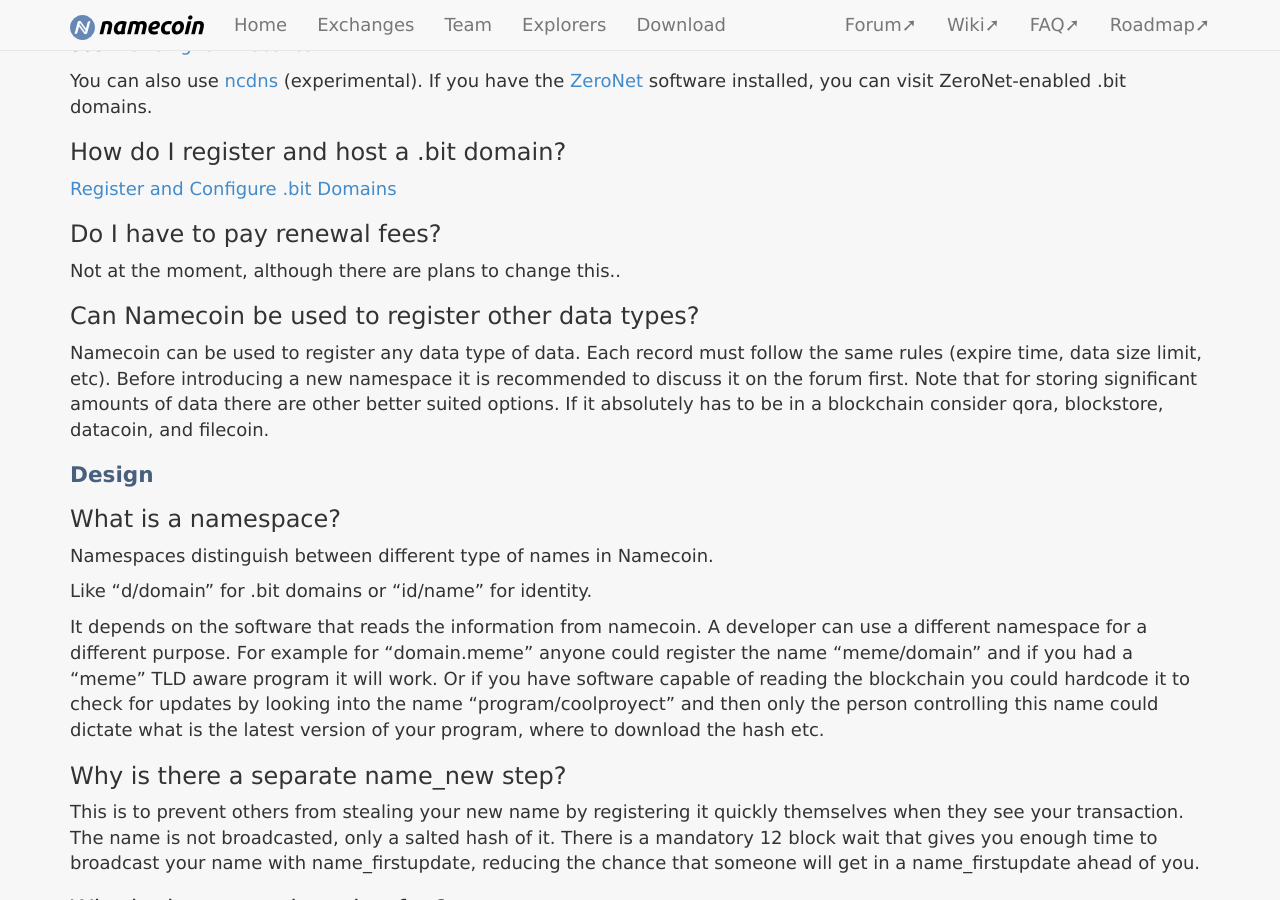
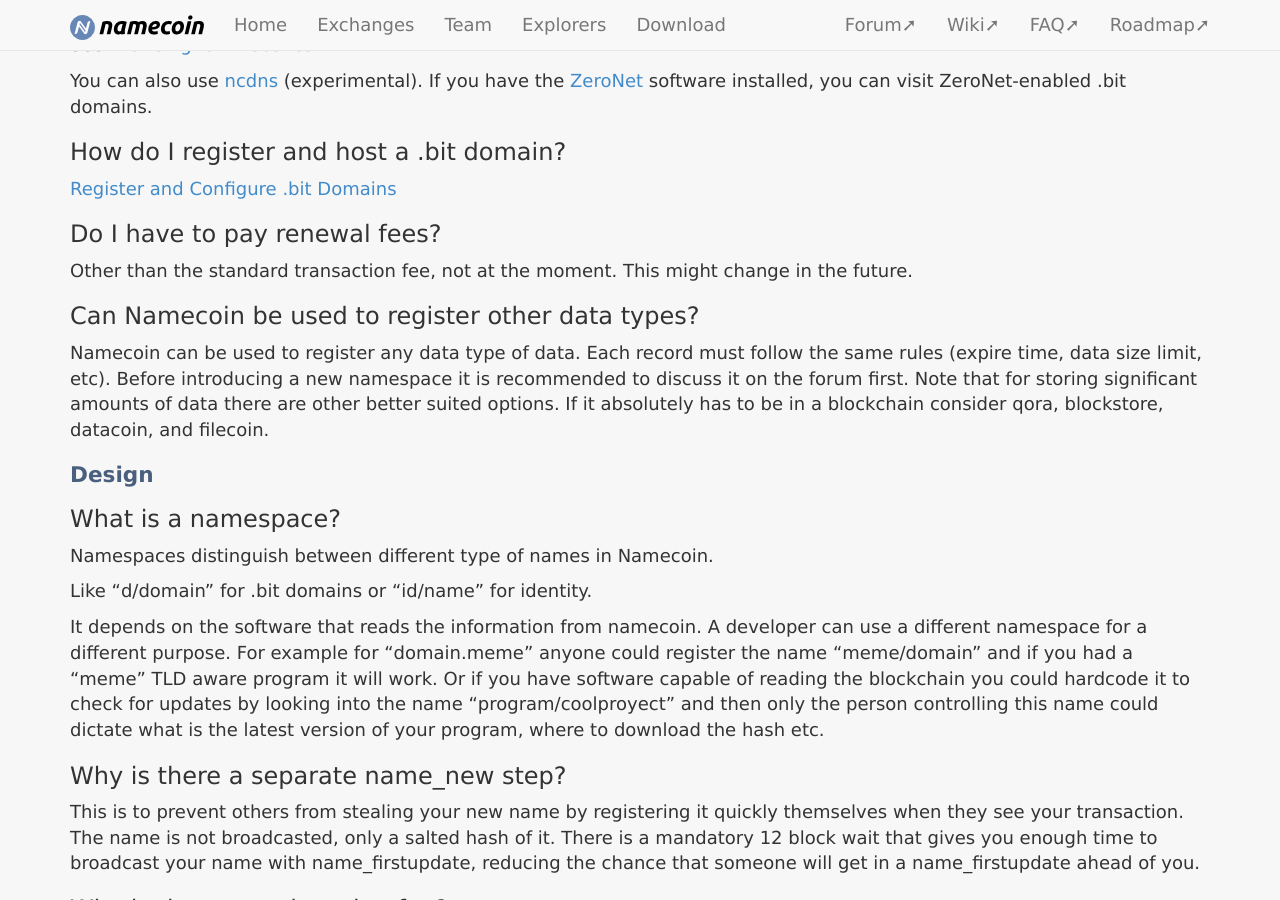
Before and after one commit to JeremyRand/namecoin.org, a Jekyll site: the page built from docs/faq/index.md, in a window 1280 px wide and 900 px high, scrolled down 1385 px. Built offline with Jekyll 4.4.1, drawn with Linux system fonts in a browser that asks for light colours.

Commit message:
FAQ: reworded "Do I have to pay renewal fees?"

```diff
--- a/docs/faq/index.md
+++ b/docs/faq/index.md
@@ -49,7 +49,7 @@ You can also use [ncdns](https://github.com/hlandau/ncdns) (experimental).  If y
 
 ### Do I have to pay renewal fees?
 
-Not at the moment, although there are plans to change this..
+Other than the standard transaction fee, not at the moment.  This might change in the future.
 
 ### Can Namecoin be used to register other data types?
 
```
